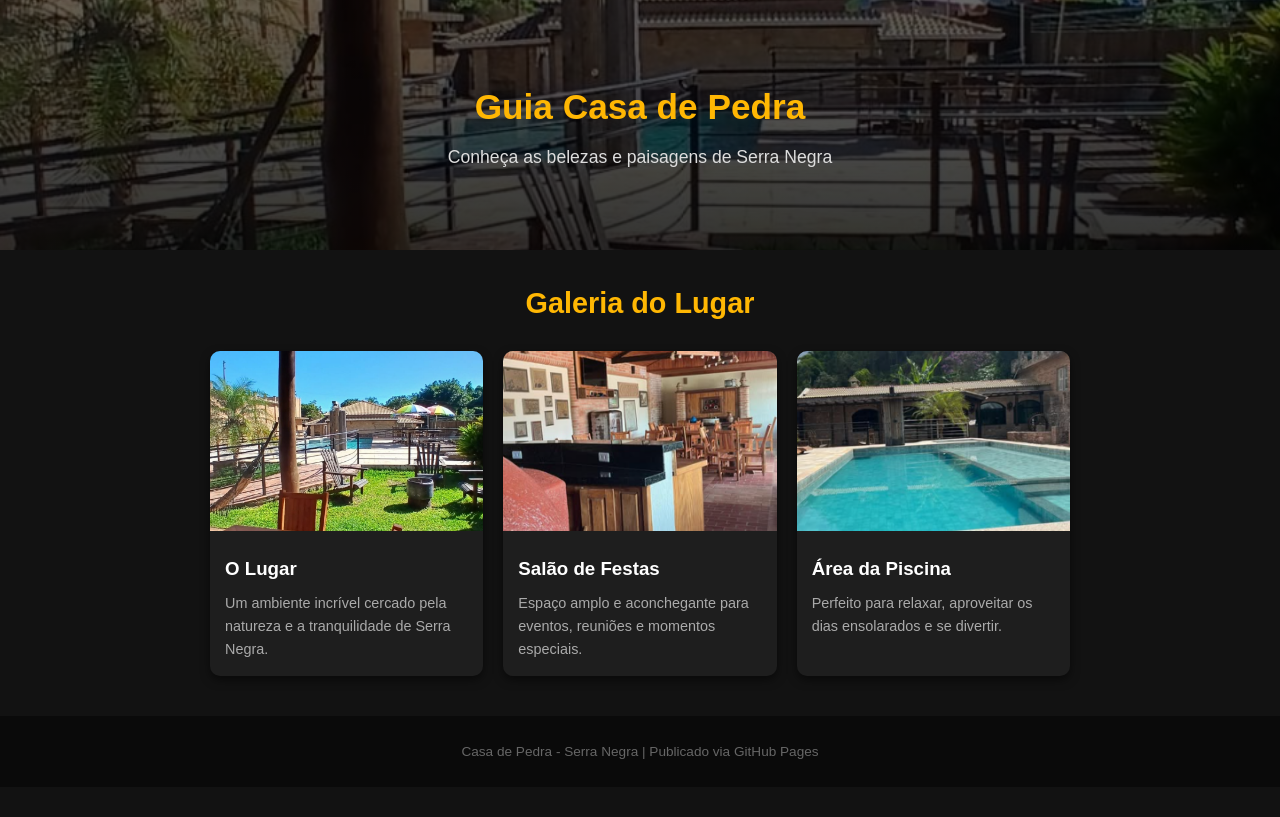
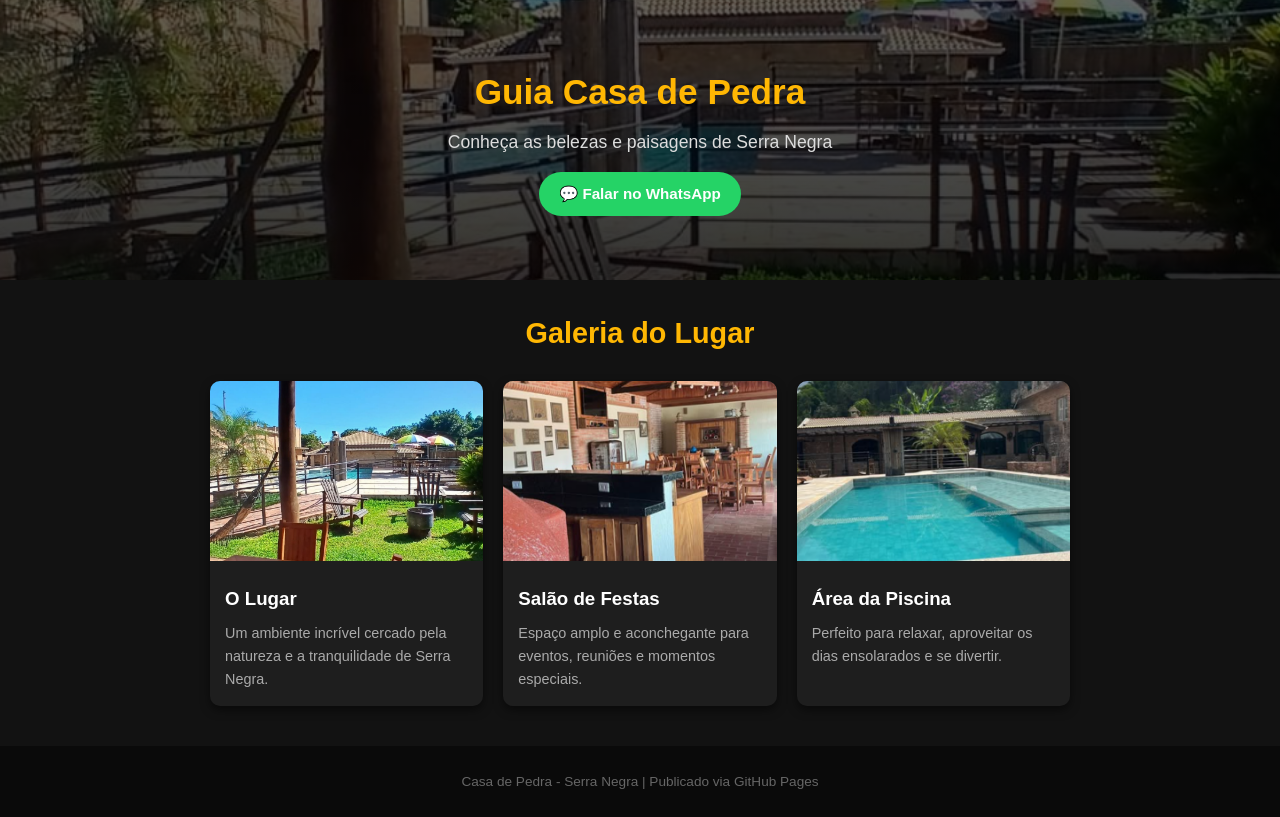
Before and after one commit to casadepedraserranegra/casadepedraserranegra.github.io, a plain HTML site: page index.html in a window 1280 px wide. Drawn offline with Linux system fonts and the light colour scheme.

Commit message:
Adicionando botao do WhatsApp

```diff
--- a/index.html
+++ b/index.html
@@ -22,7 +22,7 @@
             background: linear-gradient(rgba(0,0,0,0.6), rgba(0,0,0,0.8)), url('imagens/foto1.png');
             background-size: cover;
             background-position: center;
-            height: 250px;
+            height: 280px;
             display: flex;
             flex-direction: column;
             justify-content: center;
@@ -40,6 +40,23 @@
         header p {
             font-size: 1.1rem;
             color: #dddddd;
+            margin-bottom: 15px;
+        }
+
+        .btn-whats {
+            display: inline-block;
+            background-color: #25d366;
+            color: #ffffff;
+            padding: 10px 20px;
+            border-radius: 25px;
+            text-decoration: none;
+            font-weight: bold;
+            font-size: 0.95rem;
+            transition: background-color 0.2s;
+        }
+
+        .btn-whats:hover {
+            background-color: #1da851;
         }
 
         .container {
@@ -103,6 +120,10 @@
     <header>
         <h1>Guia Casa de Pedra</h1>
         <p>Conheça as belezas e paisagens de Serra Negra</p>
+        <!-- Lembre de trocar o numero abaixo -->
+        <a href="https://wa.me/55199969397402?text=Olá,%20gostaria%20de%20mais%20informações%20sobre%20a%20Casa%20de%20Pedra!" class="btn-whats" target="_blank">
+            💬 Falar no WhatsApp
+        </a>
     </header>
 
     <main class="container">
```
